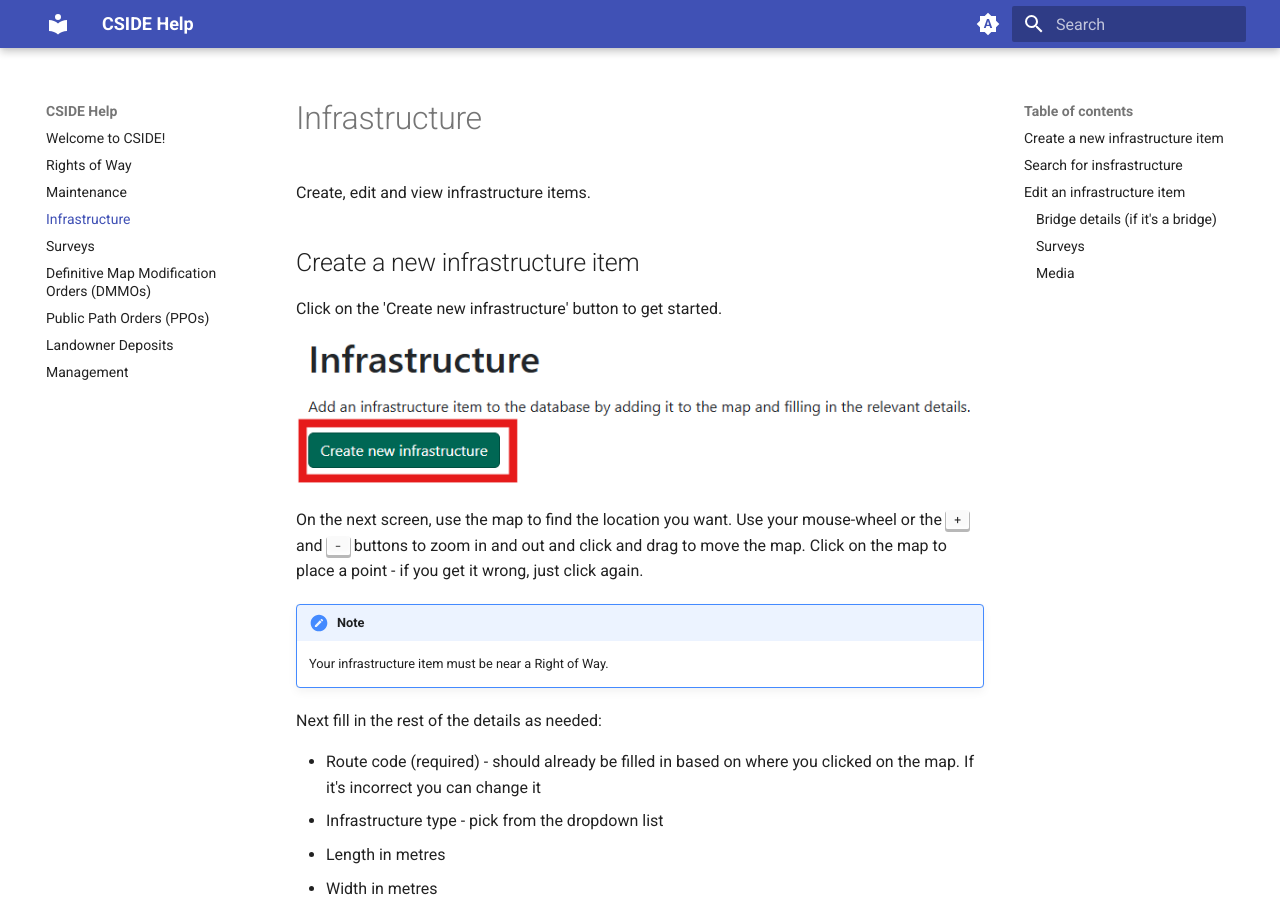
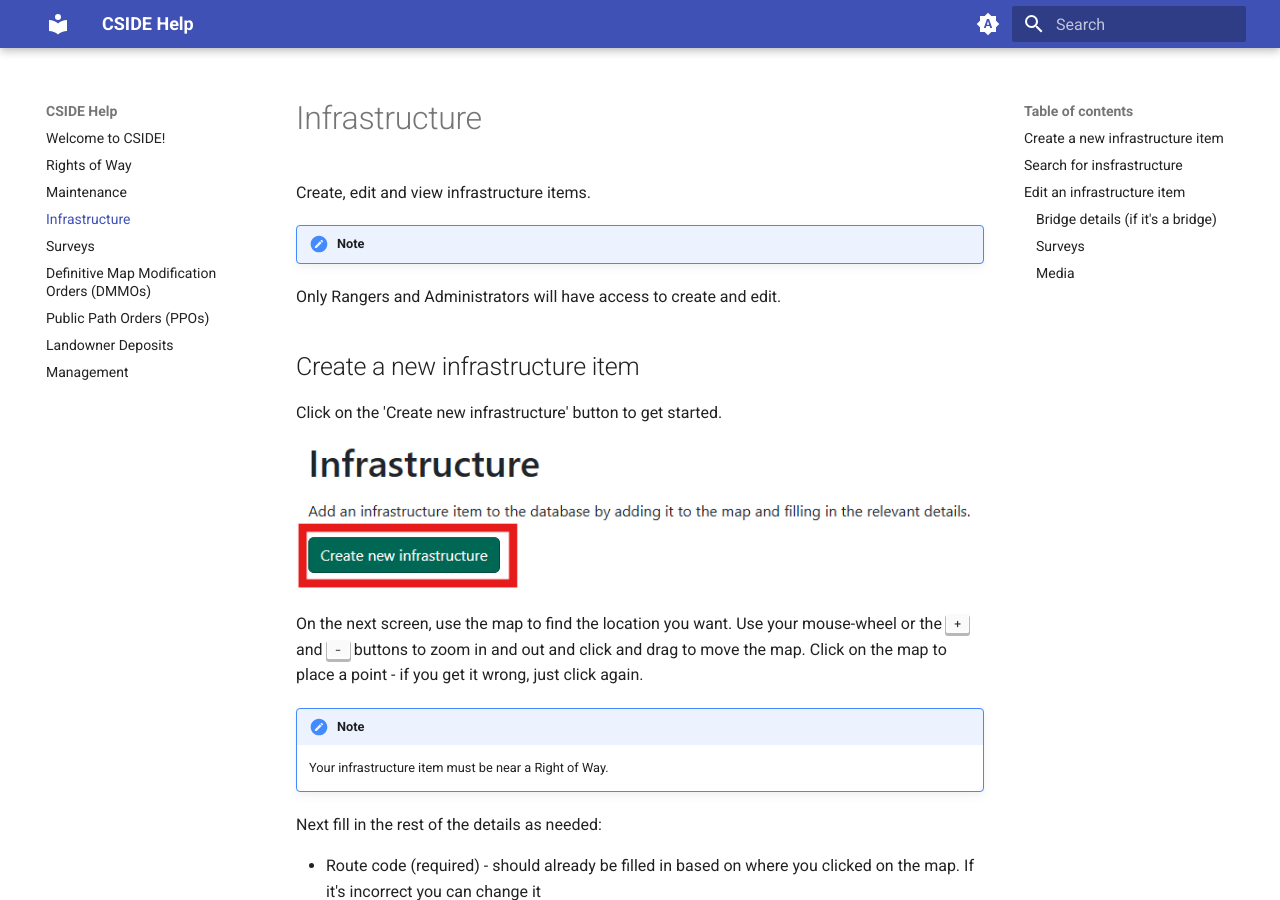
Before and after one commit to Dorset-Council-UK/cside-docs, an MkDocs documentation site: the page built from docs/infrastructure.md, in a window 1280 px wide and 900 px high. Built offline with MkDocs 1.6.1 and Material for MkDocs 9.7.7, drawn with Linux system fonts in a browser that asks for light colours.

Commit message:
Update infrastructure.md with access note
Added access note.

```diff
--- a/docs/infrastructure.md
+++ b/docs/infrastructure.md
@@ -1,6 +1,9 @@
 # Infrastructure
 
 Create, edit and view infrastructure items.
+
+!!! note
+  Only Rangers and Administrators will have access to create and edit.
 
 ## Create a new infrastructure item
 
```
